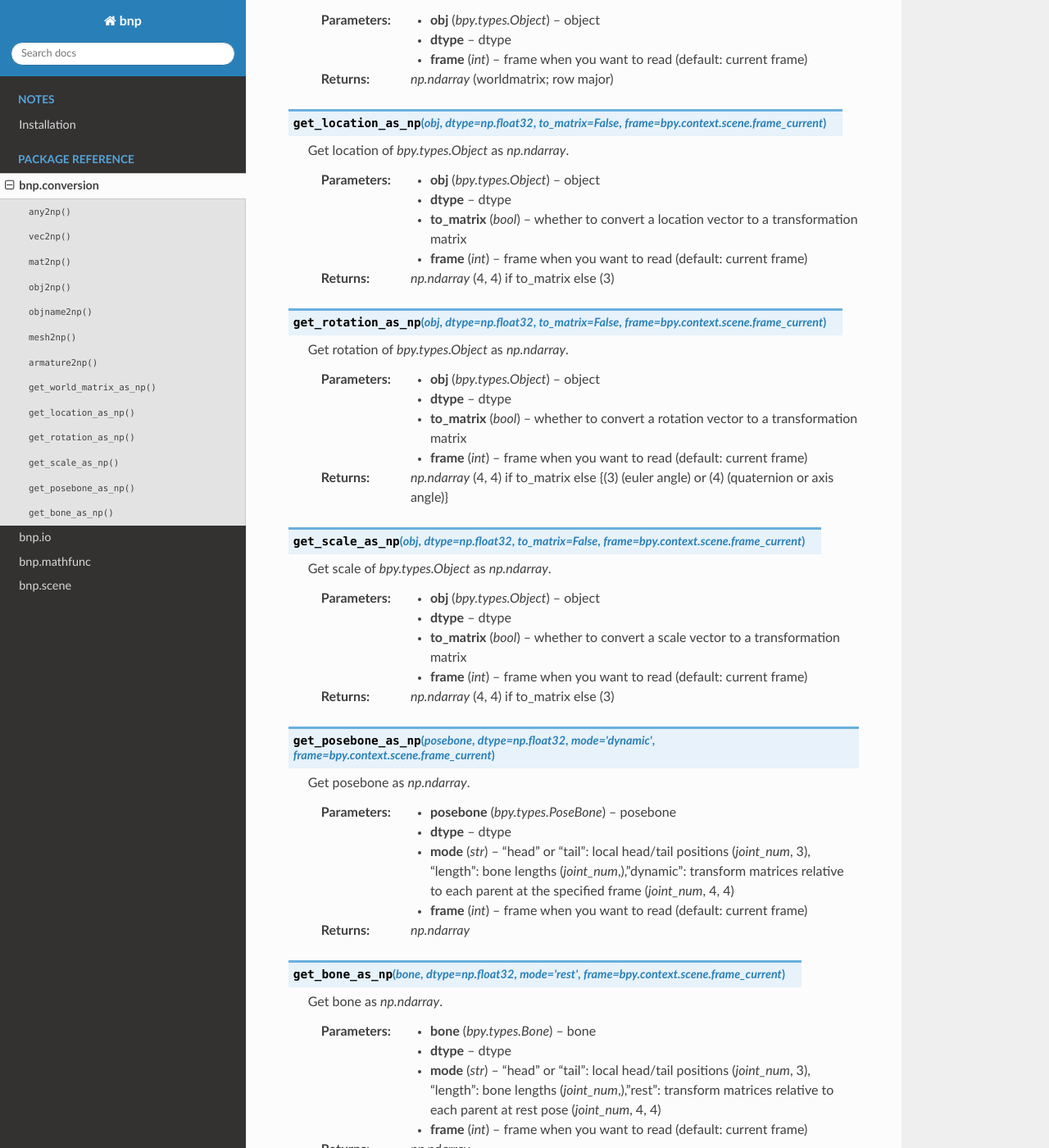
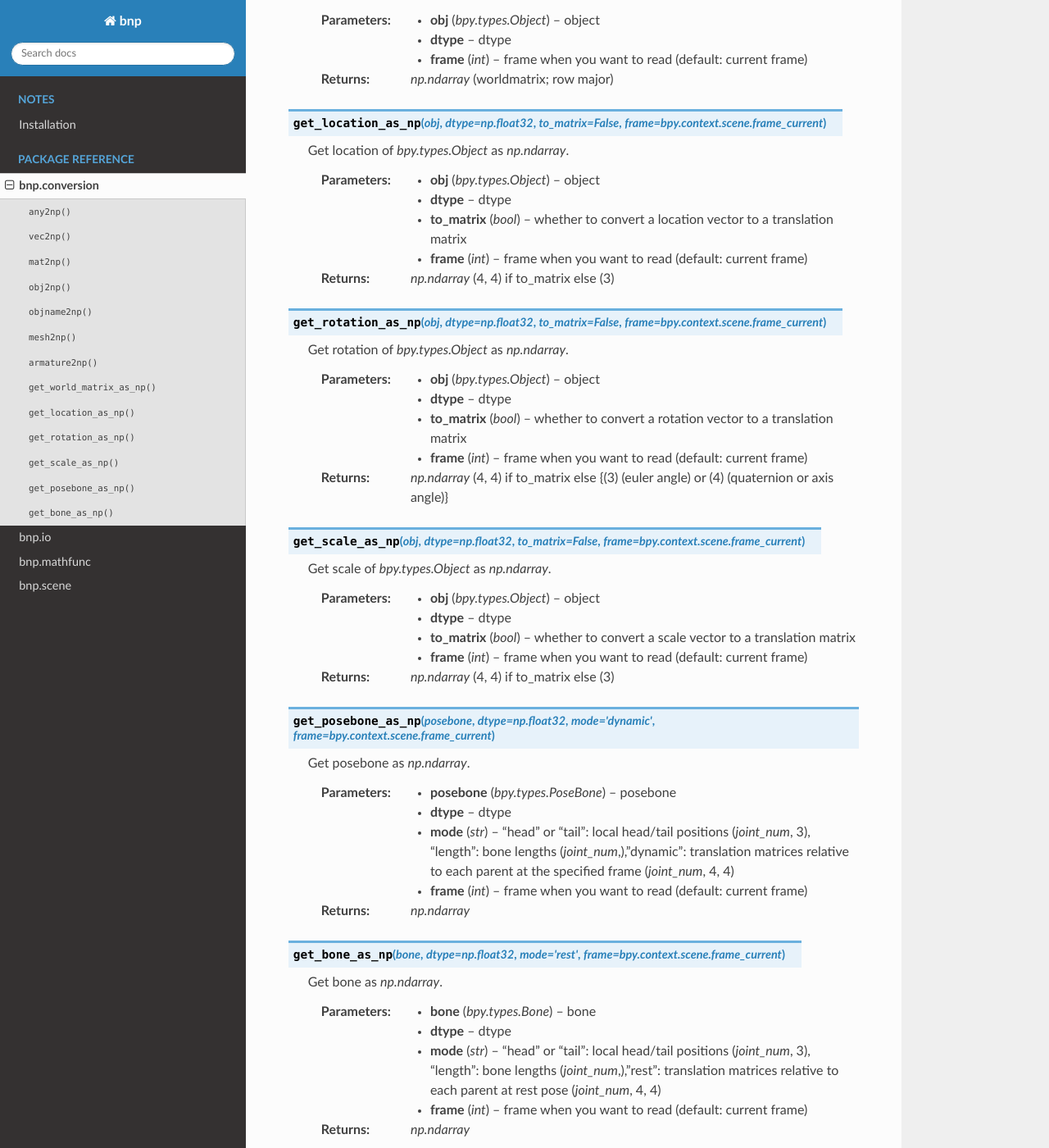
Before and after one commit to j20232/bnp, a Sphinx documentation site: the page built from docs/source/modules/conversion.rst, in a window 1280 px wide and 1400 px high, scrolled down 1863 px. Shown: the whole window at 82% size. Built offline with Sphinx 7.4.7 and the Read the Docs theme 2.0.0, drawn with Linux system fonts in a browser that asks for light colours; some of the changed text lies outside the part shown.

Commit message:
update transform -> translation

```diff
--- a/docs/source/modules/conversion.rst
+++ b/docs/source/modules/conversion.rst
@@ -72,7 +72,7 @@ bnp.conversion
 
     :param bpy.types.Armature armature: armature
     :param dtype: dtype
-    :param str mode: "head" or "tail": local head/tail positions (`joint_num`, 3), "length": bone lengths (`joint_num`,), "rest" or "dynamic": transform matrices relative to each parent at rest pose / at the specified frame (`joint_num`, 4, 4)
+    :param str mode: "head" or "tail": local head/tail positions (`joint_num`, 3), "length": bone lengths (`joint_num`,), "rest" or "dynamic": translation matrices relative to each parent at rest pose / at the specified frame (`joint_num`, 4, 4)
     :param int frame: frame when you want to read (default: current frame)
     :return: `np.ndarray`
 
@@ -93,7 +93,7 @@ bnp.conversion
 
     :param bpy.types.Object obj: object
     :param dtype: dtype
-    :param bool to_matrix: whether to convert a location vector to a transformation matrix
+    :param bool to_matrix: whether to convert a location vector to a translation matrix
     :param int frame: frame when you want to read (default: current frame)
     :return: `np.ndarray`  (4, 4) if to_matrix else (3)
 
@@ -104,7 +104,7 @@ bnp.conversion
 
     :param bpy.types.Object obj: object
     :param dtype: dtype
-    :param bool to_matrix: whether to convert a rotation vector to a transformation matrix
+    :param bool to_matrix: whether to convert a rotation vector to a translation matrix
     :param int frame: frame when you want to read (default: current frame)
     :return: `np.ndarray` (4, 4) if to_matrix else {(3) (euler angle) or (4) (quaternion or axis angle)}
 
@@ -115,7 +115,7 @@ bnp.conversion
 
     :param bpy.types.Object obj: object
     :param dtype: dtype
-    :param bool to_matrix: whether to convert a scale vector to a transformation matrix
+    :param bool to_matrix: whether to convert a scale vector to a translation matrix
     :param int frame: frame when you want to read (default: current frame)
     :return: `np.ndarray` (4, 4) if to_matrix else (3)
 
@@ -126,7 +126,7 @@ bnp.conversion
 
     :param bpy.types.PoseBone posebone: posebone
     :param dtype: dtype
-    :param str mode: "head" or "tail": local head/tail positions (`joint_num`, 3), "length": bone lengths (`joint_num`,),"dynamic": transform matrices relative to each parent at the specified frame (`joint_num`, 4, 4)
+    :param str mode: "head" or "tail": local head/tail positions (`joint_num`, 3), "length": bone lengths (`joint_num`,),"dynamic": translation matrices relative to each parent at the specified frame (`joint_num`, 4, 4)
     :param int frame: frame when you want to read (default: current frame)
     :return: `np.ndarray`
 
@@ -137,6 +137,6 @@ bnp.conversion
 
     :param bpy.types.Bone bone: bone
     :param dtype: dtype
-    :param str mode: "head" or "tail": local head/tail positions (`joint_num`, 3), "length": bone lengths (`joint_num`,),"rest": transform matrices relative to each parent at rest pose (`joint_num`, 4, 4)
+    :param str mode: "head" or "tail": local head/tail positions (`joint_num`, 3), "length": bone lengths (`joint_num`,),"rest": translation matrices relative to each parent at rest pose (`joint_num`, 4, 4)
     :param int frame: frame when you want to read (default: current frame)
     :return: `np.ndarray`
```
